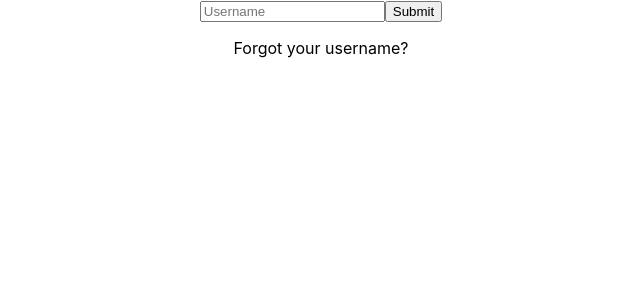
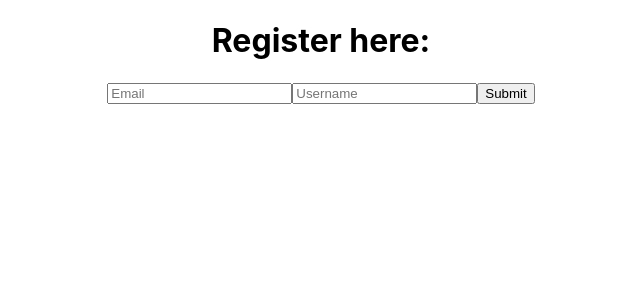
Before and after one commit to WilkinsonM1/react-reminder-app, a React (Create React App) app: page / in a window 1280 px wide. Shown: the top 300 px of the page, without its empty margins (319-959 px from the left). Built offline with nearby package versions, Linux system fonts and the light colour scheme.

Commit message:
made submit event handlers

```diff
--- a/package.json
+++ b/package.json
@@ -3,6 +3,7 @@
   "version": "0.1.0",
   "private": true,
   "dependencies": {
+    "express": "^4.17.1",
     "react": "^16.10.1",
     "react-dom": "^16.10.1",
     "react-scripts": "3.1.2"
--- a/src/App.js
+++ b/src/App.js
@@ -2,13 +2,35 @@ import React, {Component} from 'react';
 
 import './App.css';
 import SignIn from './components/signIn';
+import SignUp from './components/signUp';
 
 class App extends Component {
 
 
   state = {
-    forgotUser: false
+    forgotUser: false,
+    signedUp: false,
+    email: '',
+    username: ''
   }
+
+  signUpHandler = () => {
+    if (this.state.email != null && this.state.username != null) {
+      this.setState({
+        signedUp: true
+      })
+    } else {
+      return
+    }
+  }
+  emailHandler = (event) => {
+    this.setState({ email: event.target.value })
+  }
+
+  usernameHandler = (event) => {
+    this.setState({ username: event.target.value})
+  }
+
 
   forgotHandler = () => {
     this.setState({
@@ -20,9 +42,15 @@ class App extends Component {
   render(){
   return (
     <div className="App">
-        <SignIn forgotUser={this.state.forgotUser} forgotHandler={this.forgotHandler}/>
+        {(this.state.signedUp)?<SignIn forgotUser={this.state.forgotUser} forgotHandler={this.forgotHandler}/>:<SignUp  emailHandler={this.emailHandler} usernameHandler={this.usernameHandler} signedUpHandler ={this.signUpHandler}/>}
+        <h1>{this.state.email}</h1>
     </div>
   )};
 }
 
 export default App;
+
+/*
+<SignUp/>
+<SignIn forgotUser={this.state.forgotUser} forgotHandler={this.forgotHandler}/>
+     */
--- a/src/components/signIn.js
+++ b/src/components/signIn.js
@@ -8,6 +8,7 @@ const SignIn  = ( props ) => {
     if(props.forgotUser === true){
         return (
             <div className='sign-in'>
+                <h1>Sign in here:</h1>
                 <form className="sign-in-form" onSubmit={props.onSubmit}>
                     <input type='text' className='input-email-sign-in'
                             placeholder='Email'/>
@@ -18,6 +19,7 @@ const SignIn  = ( props ) => {
         } else {
         return (
             <div className='sign-in'>
+                <h1>Sign in here:</h1>
                 <form className="sign-in-form" onSubmit={props.onSubmit}>
                     <input  type='text'
                             className='input-username-sign-in'
--- /dev/null
+++ b/src/components/signUp.js
@@ -0,0 +1,28 @@
+import React from 'react';
+
+
+const SignUp = (props) => {
+    return (
+        <div>
+            <h1>Register here:</h1>
+            <form className='sign-up-form' onSubmit={props.onSubmit}>
+                <input type='text' className='input-email-sign-up' placeholder='Email' onChange={event => props.emailHandler(event)}/>
+                <input type='text' className='username' placeholder='Username' onChange={event => props.usernameHandler(event)}/>
+                <button onClick={props.signedUpHandler}>Submit</button>
+            </form>
+        </div>
+    )
+}
+
+
+
+
+export default SignUp;
+
+/*
+<form className="sign-in-form" onSubmit={props.onSubmit}>
+                    <input type='text' className='input-email-sign-in'
+                            placeholder='Email'/>
+                    <button onClick={props.signInHandler}>Submit</button>
+                </form>
+                */
```
